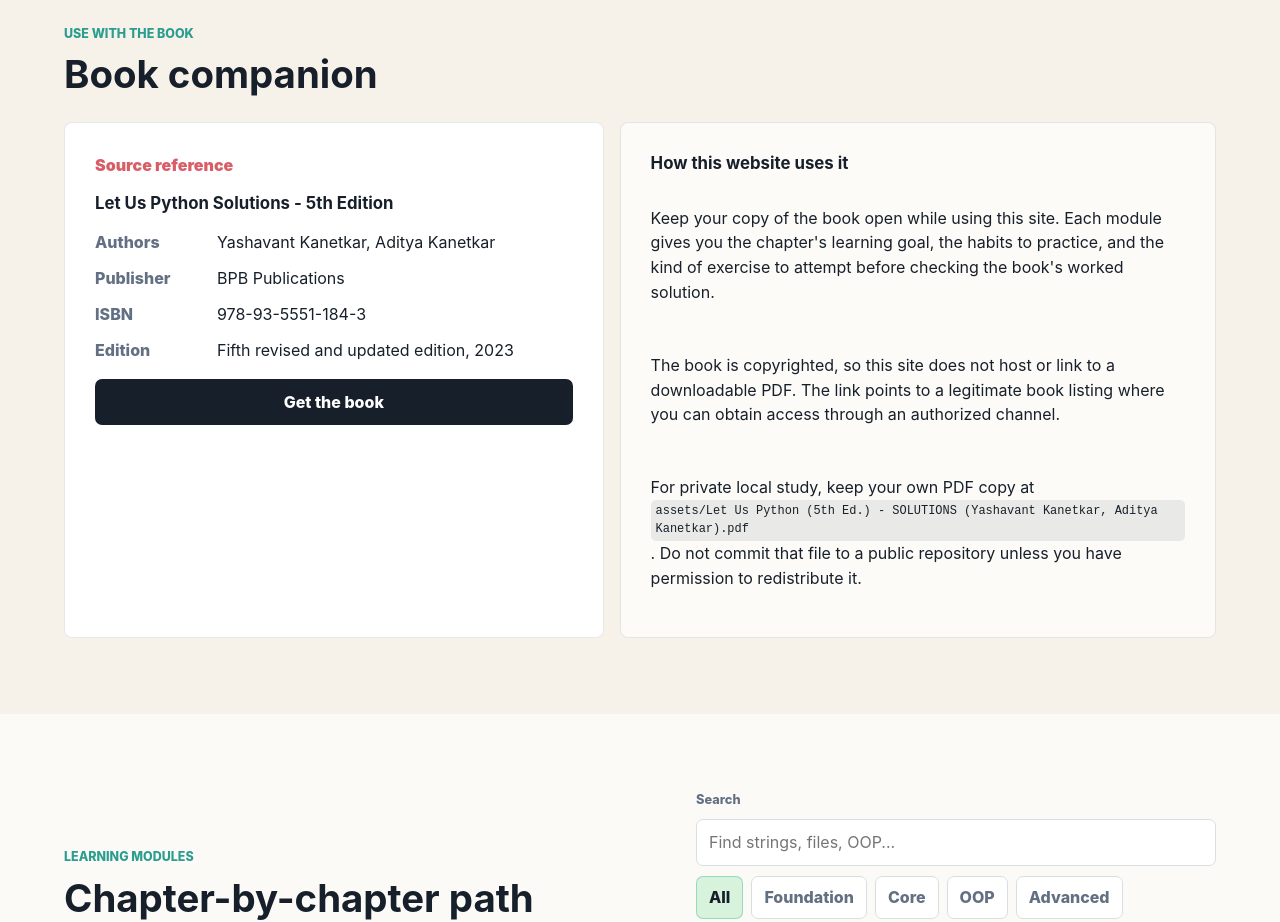
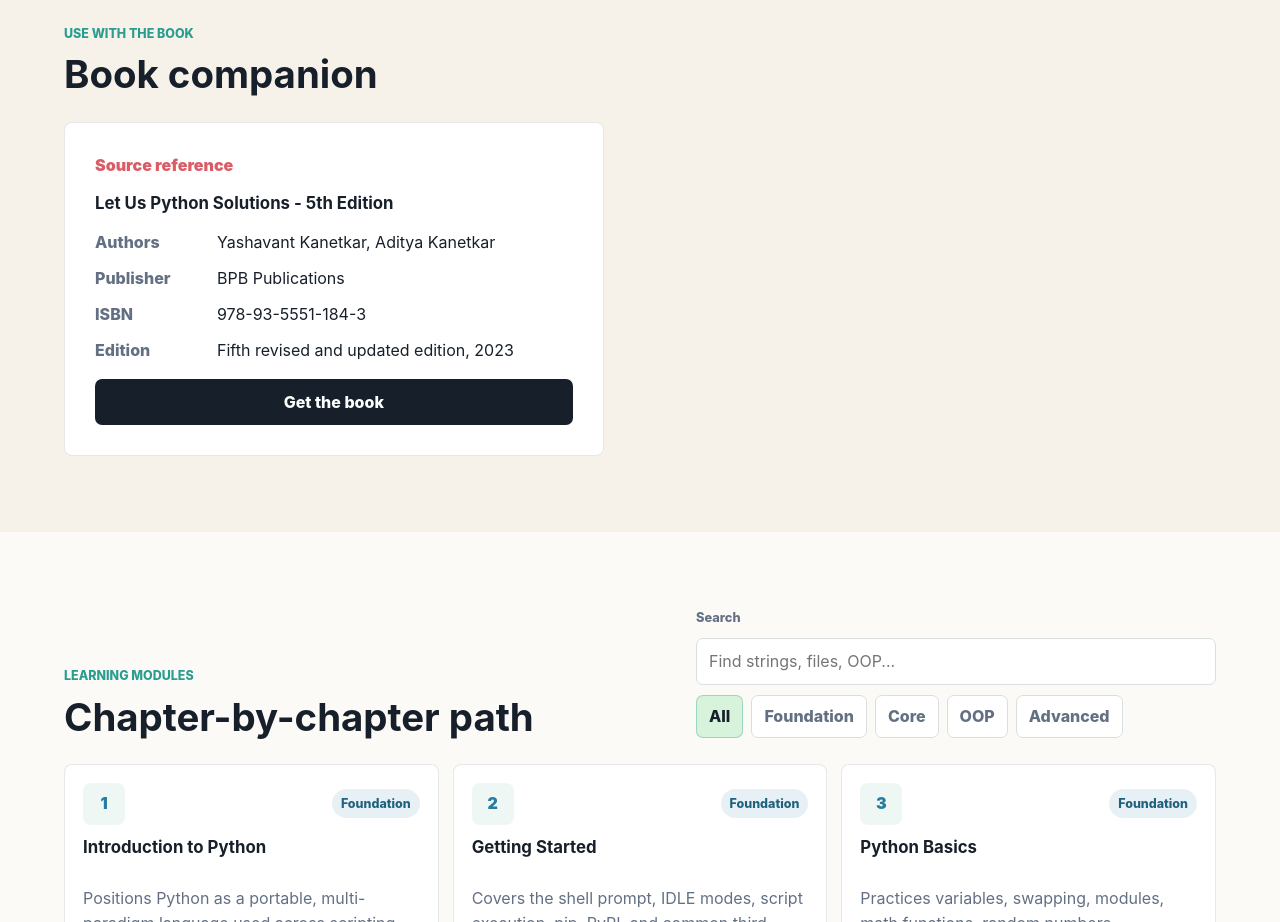
Before and after one commit to sriharivaleti/let-us-python-learning, a plain HTML site: page index.html in a window 1280 px wide. Shown: the part 1540-2462 px from the top of the page. Drawn offline with Linux system fonts and the light colour scheme.

Commit message:
Update index.html

```diff
--- a/index.html
+++ b/index.html
@@ -133,26 +133,6 @@
               Get the book
             </a>
           </article>
-          <article class="book-card quiet">
-            <h3>How this website uses it</h3>
-            <p>
-              Keep your copy of the book open while using this site. Each module
-              gives you the chapter's learning goal, the habits to practice, and
-              the kind of exercise to attempt before checking the book's worked
-              solution.
-            </p>
-            <p>
-              The book is copyrighted, so this site does not host or link to a
-              downloadable PDF. The link points to a legitimate book listing
-              where you can obtain access through an authorized channel.
-            </p>
-            <p>
-              For private local study, keep your own PDF copy at
-              <code>assets/Let Us Python (5th Ed.) - SOLUTIONS (Yashavant Kanetkar, Aditya Kanetkar).pdf</code>.
-              Do not commit that file to a public repository unless you have
-              permission to redistribute it.
-            </p>
-          </article>
         </div>
       </section>
 
```
